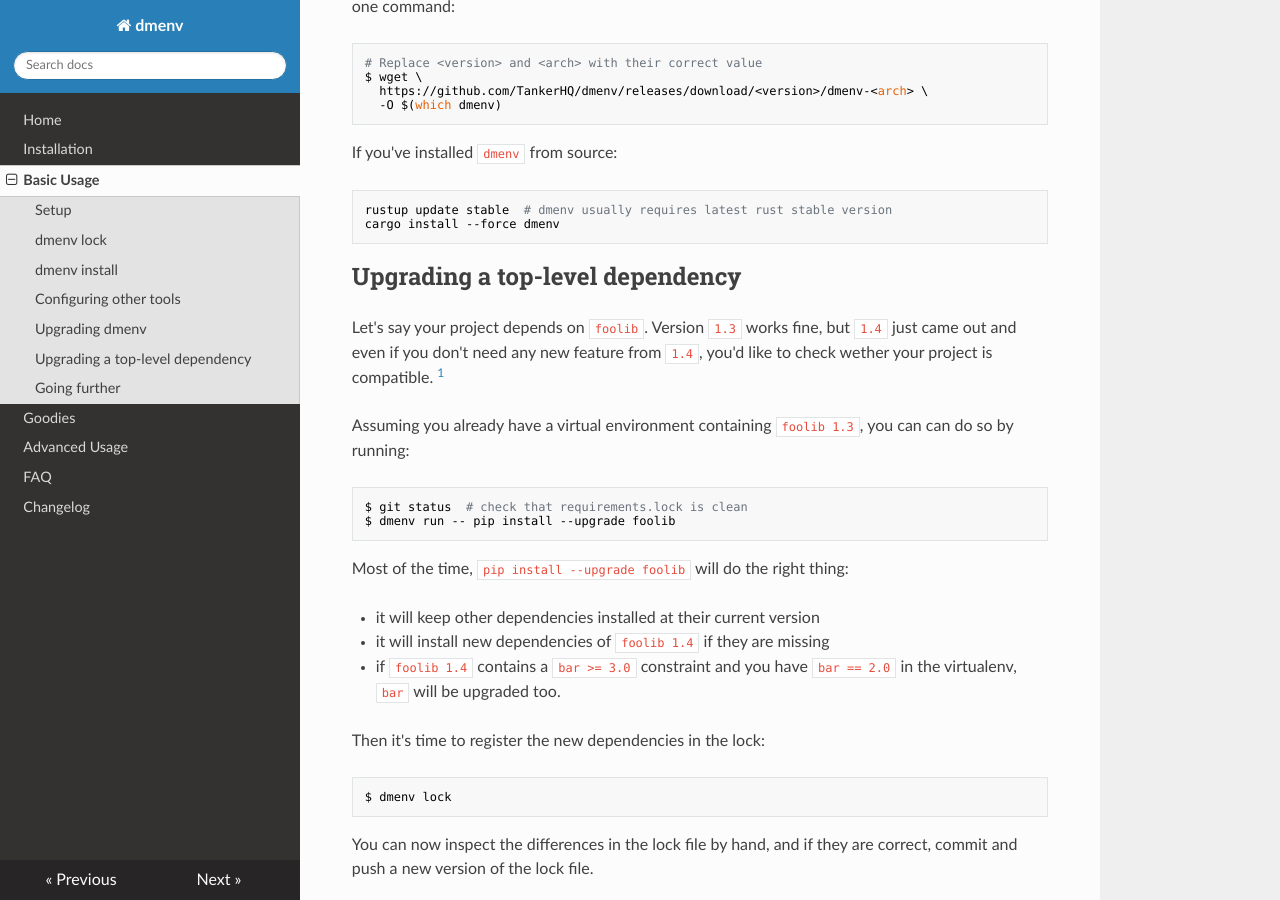
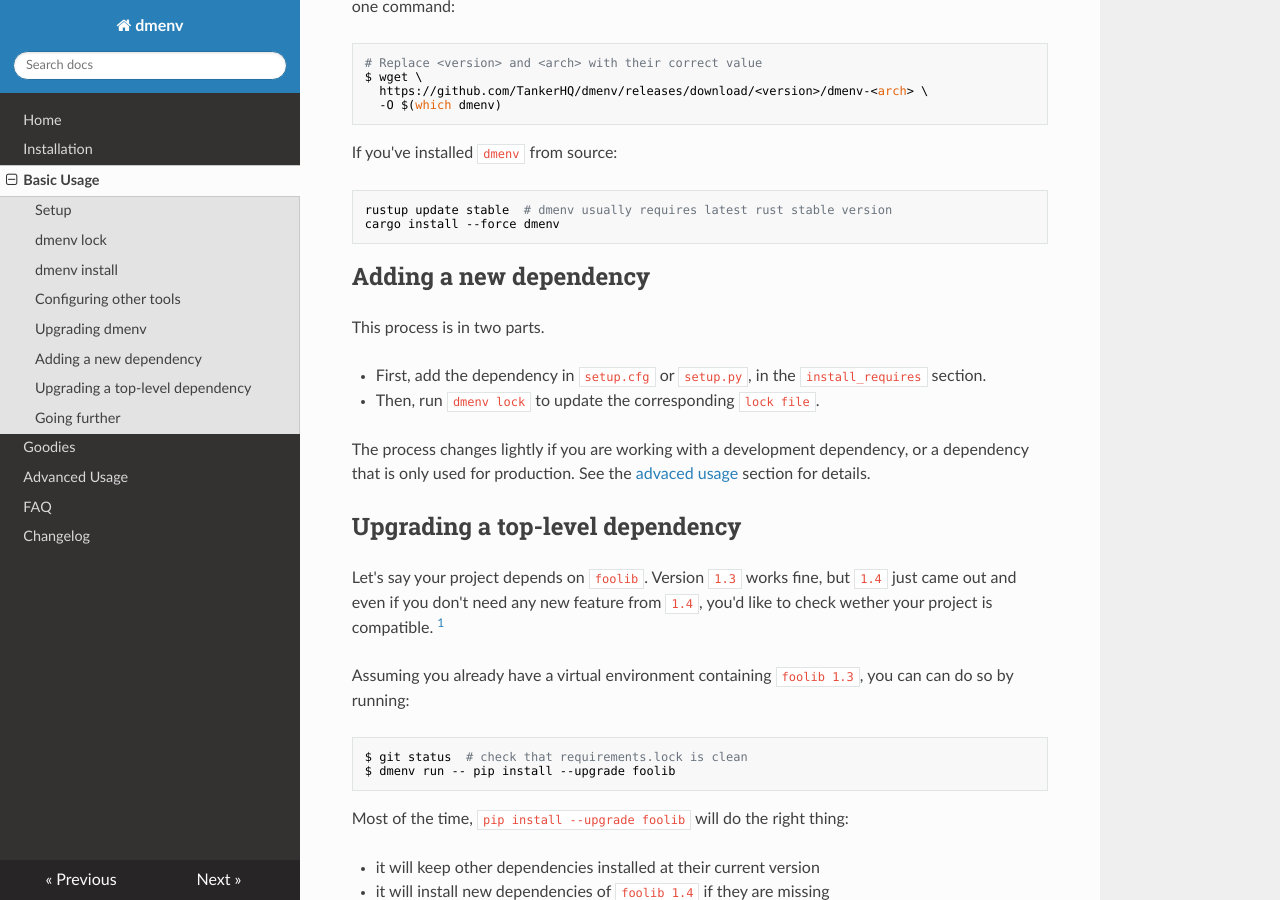
Before and after one commit to dmerejkowsky/dmenv, an MkDocs documentation site: the page built from docs/contents/basic_usage.md, in a window 1280 px wide and 900 px high, scrolled down 1822 px. Built offline with MkDocs 1.6.1, drawn with Linux system fonts in a browser that asks for light colours; nearby versions of some CDN libraries.

Commit message:
Add a "adding a new dependency" section

````diff
--- a/docs/contents/basic_usage.md
+++ b/docs/contents/basic_usage.md
@@ -92,6 +92,15 @@
 cargo install --force dmenv
 ```
 
+## Adding a new dependency
+
+This process is in two parts.
+
+* First, add the dependency in `setup.cfg` or `setup.py`, in the `install_requires` section.
+* Then, run `dmenv lock` to update the corresponding `lock file`.
+
+The process changes lightly if you are working with a development dependency, or a dependency that is only used for production.
+See the [advaced usage](./advanced_usage.md)  section for details.
 
 ## Upgrading a top-level dependency
 
````
